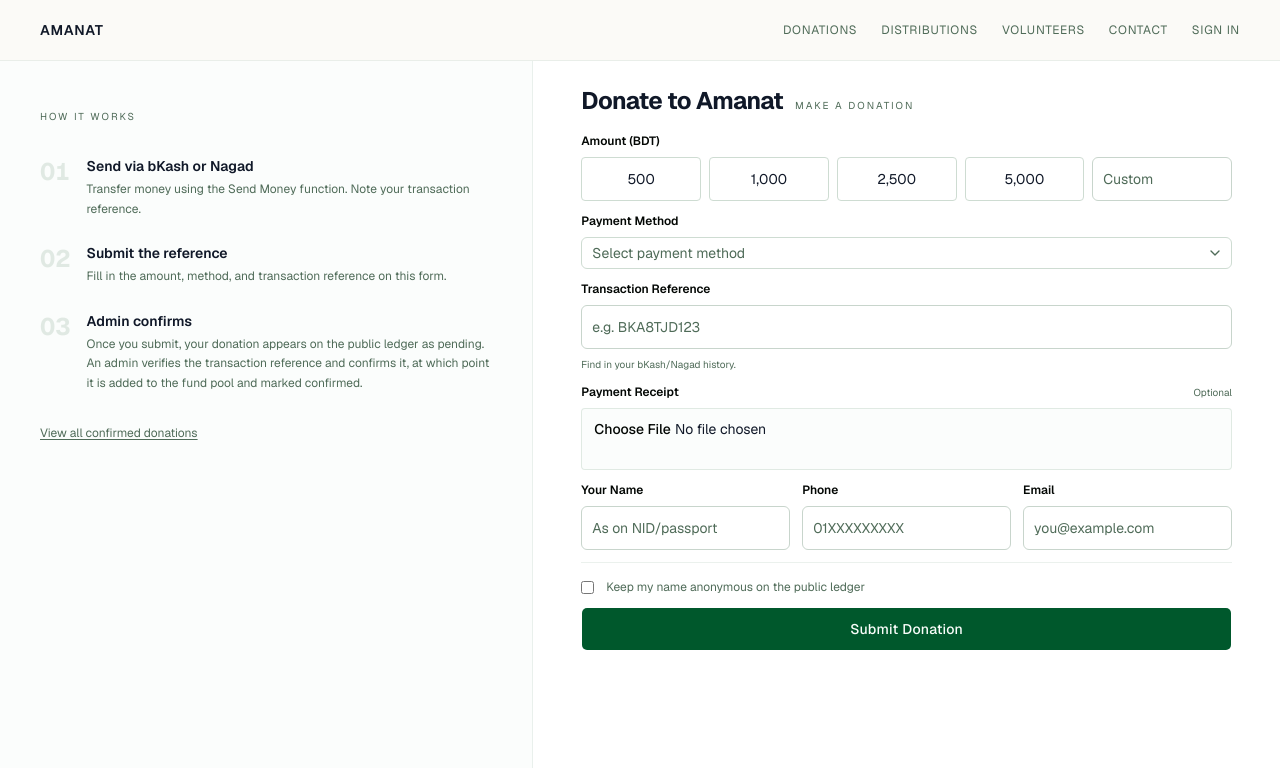
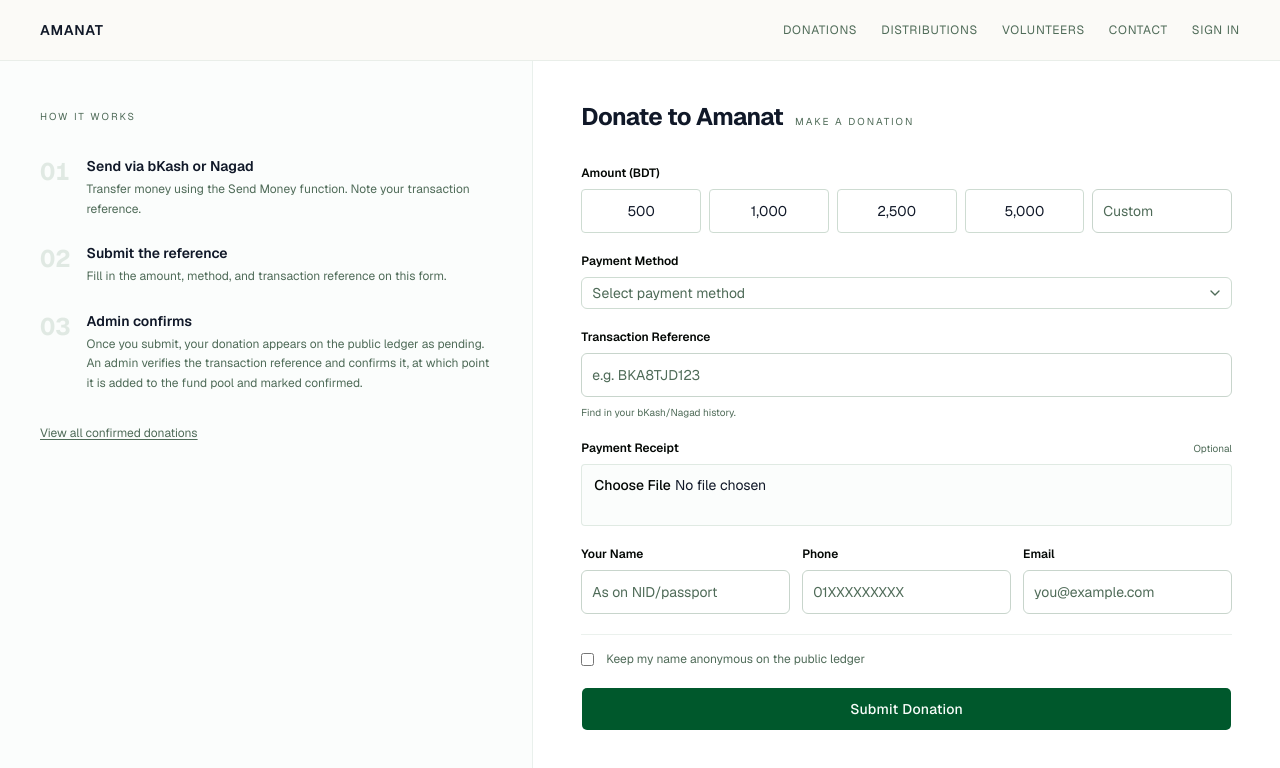
Before and after one commit to RAFSuNX/Amanat, a Next.js app: page /donate in a window 1280 px wide. Shown: the top 768 px of the page. Built offline with nearby package versions, Linux system fonts and the light colour scheme.

Commit message:
Add breathing room to donate form: gap-5 between fields, py-10, mb-8 on title

```diff
--- a/app/(public)/donate/page.tsx
+++ b/app/(public)/donate/page.tsx
@@ -112,13 +112,13 @@ export default function DonatePage() {
         </div>
 
         {/* Right: form */}
-        <div className="flex flex-col overflow-y-auto px-12 py-6">
-          <div className="flex items-baseline gap-3 mb-4">
+        <div className="flex flex-col overflow-y-auto px-12 py-10">
+          <div className="flex items-baseline gap-3 mb-8">
             <h1 className="text-2xl font-bold tracking-tight">Donate to Amanat</h1>
             <p className="text-[10px] uppercase tracking-[0.2em] text-muted-foreground">Make a donation</p>
           </div>
 
-          <form onSubmit={submit} className="flex flex-col gap-3">
+          <form onSubmit={submit} className="flex flex-col gap-5">
             {/* Amount */}
             <div className={fieldClass}>
               <label className={labelClass}>Amount (BDT)</label>
```
